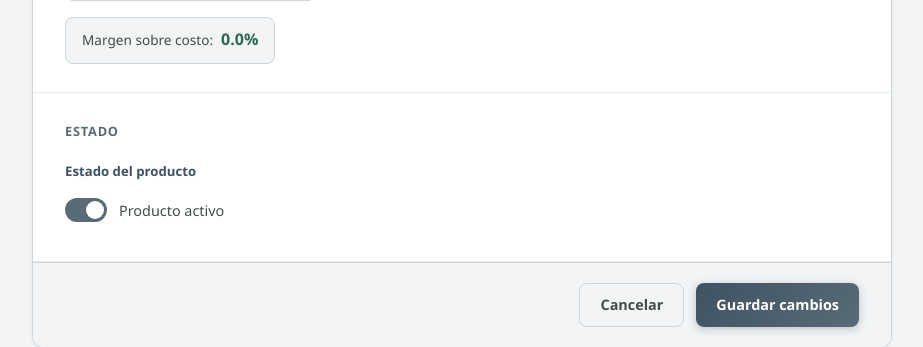
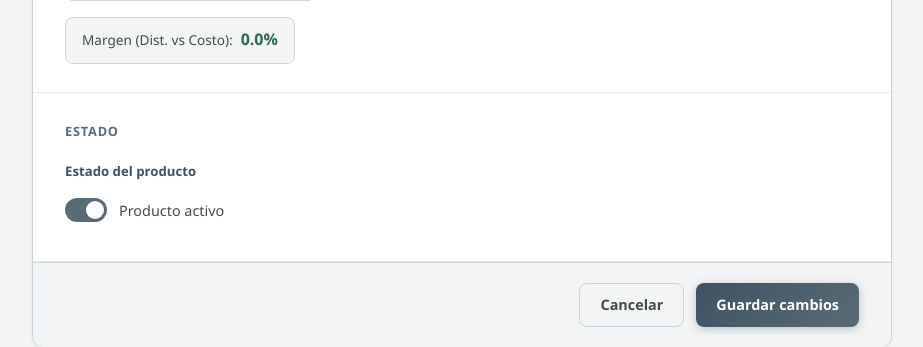
Before and after one commit to fduarte88/c6_addons, a Django app: page /productos/1/editar/ in a window 1280 px wide. Shown: the part 800-1147 px from the top of the page, without its empty margins (260-1183 px from the left). Run offline with Django 5.2, Linux system fonts and the light colour scheme; a user stored in the database is signed in; tables that the repository leaves empty hold one stand-in row (values such as "Sample post").

Commit message:
Products: margen calculado sobre precio distribuidor vs costo
Co-Authored-By: Claude Sonnet 4.6 <noreply@anthropic.com>

```diff
--- a/templates/products/form.html
+++ b/templates/products/form.html
@@ -135,7 +135,7 @@
 
             <!-- Indicador de margen en tiempo real -->
             <div class="margin-indicator" id="margin-box" style="display:none;">
-                <span class="margin-label">Margen sobre costo:</span>
+                <span class="margin-label">Margen (Dist. vs Costo):</span>
                 <span class="margin-value" id="margin-value">—</span>
             </div>
         </div>
@@ -178,7 +178,7 @@ const fieldTalle  = document.getElementById('field-talle');
 const noSizeMsg   = document.getElementById('no-size-msg');
 const sizeTitle   = document.getElementById('size-title');
 const costInput   = document.getElementById('id_cost');
-const priceInput  = document.getElementById('id_list_price');
+const priceInput  = document.getElementById('id_distributor_price');
 const marginBox   = document.getElementById('margin-box');
 const marginValue = document.getElementById('margin-value');
 
@@ -219,7 +219,7 @@ function updateMargin() {
 }
 
 catSelect.addEventListener('change', updateSizeFields);
-costInput.addEventListener('input', updateMargin);
+costInput.addEventListener('input',  updateMargin);
 priceInput.addEventListener('input', updateMargin);
 
 // Inicializar al cargar (modo edición)
```
